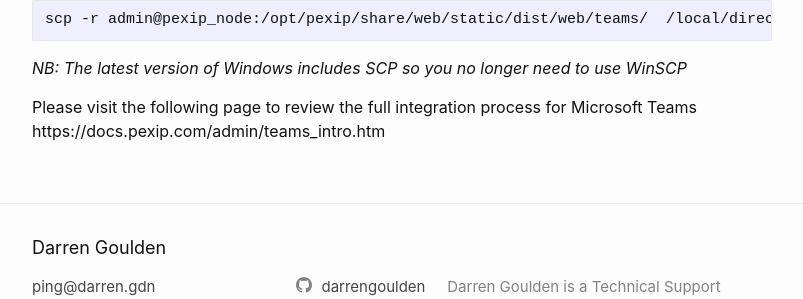
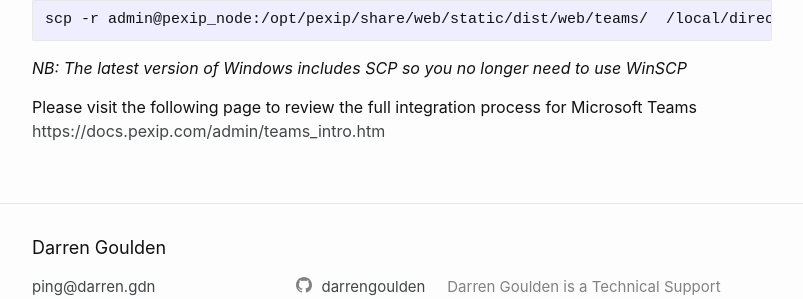
Before and after one commit to darrengoulden/darrengdn, a Jekyll site: the page built from _posts/2020-09-04-hosting-your-own-alternate-dialling-instructions.markdown, in a window 1280 px wide and 900 px high, scrolled down 1930 px. Shown: the part 407-706 px from the top of the window, without its empty margins (238-1041 px from the left). Built offline with Jekyll 4.4.1, drawn with Linux system fonts in a browser that asks for light colours; comment, search, counter and statistics services are not loaded.

```diff
--- a/_posts/2020-09-04-hosting-your-own-alternate-dialling-instructions.markdown
+++ b/_posts/2020-09-04-hosting-your-own-alternate-dialling-instructions.markdown
@@ -46,4 +46,4 @@ scp -r admin@pexip_node:/opt/pexip/share/web/static/dist/web/teams/  /local/dire
 
 _NB: The latest version of Windows includes SCP so you no longer need to use WinSCP_
 
-Please visit the following page to review the full integration process for Microsoft Teams https://docs.pexip.com/admin/teams_intro.htm
+Please visit the following page to review the full integration process for Microsoft Teams <https://docs.pexip.com/admin/teams_intro.htm>
```
